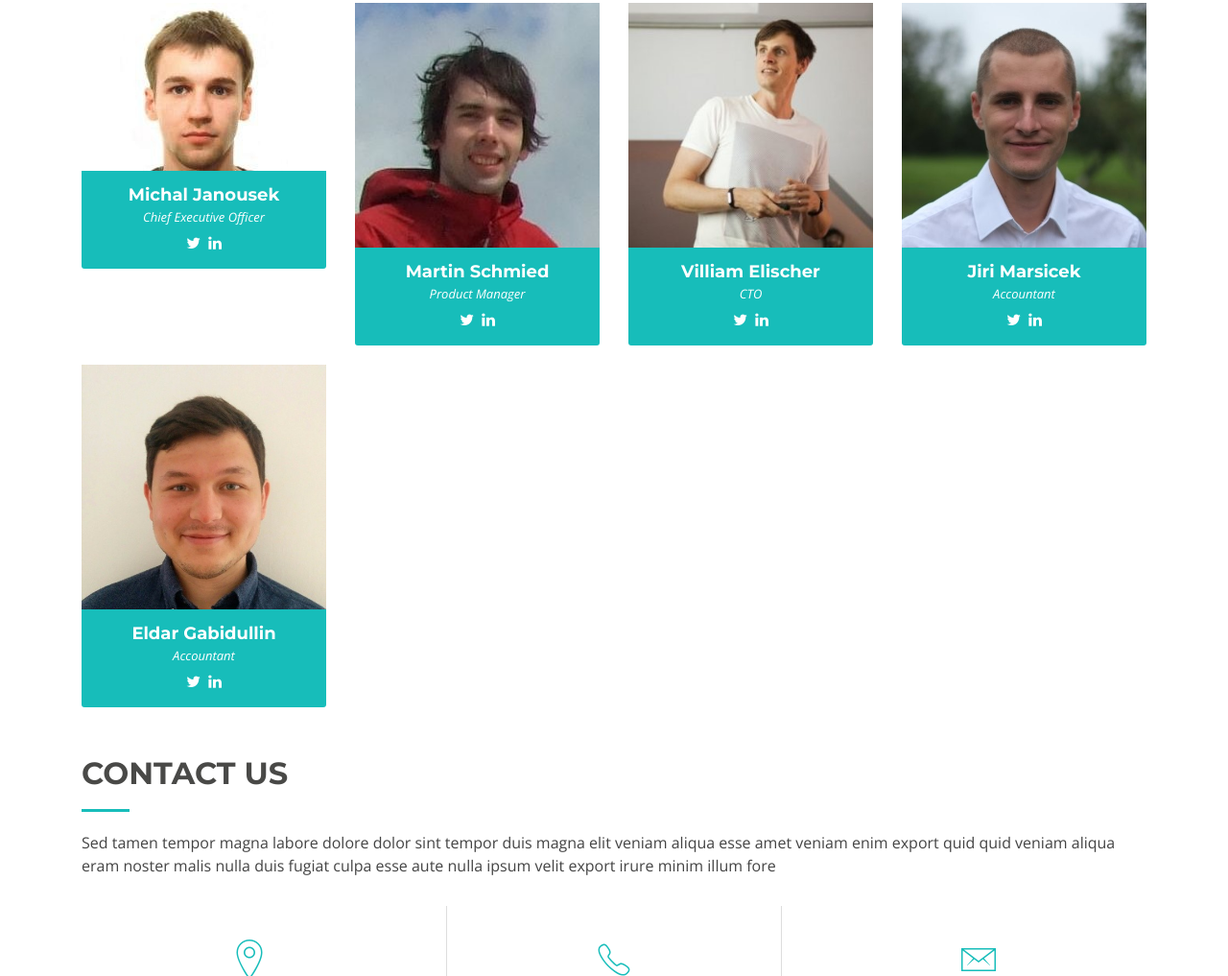
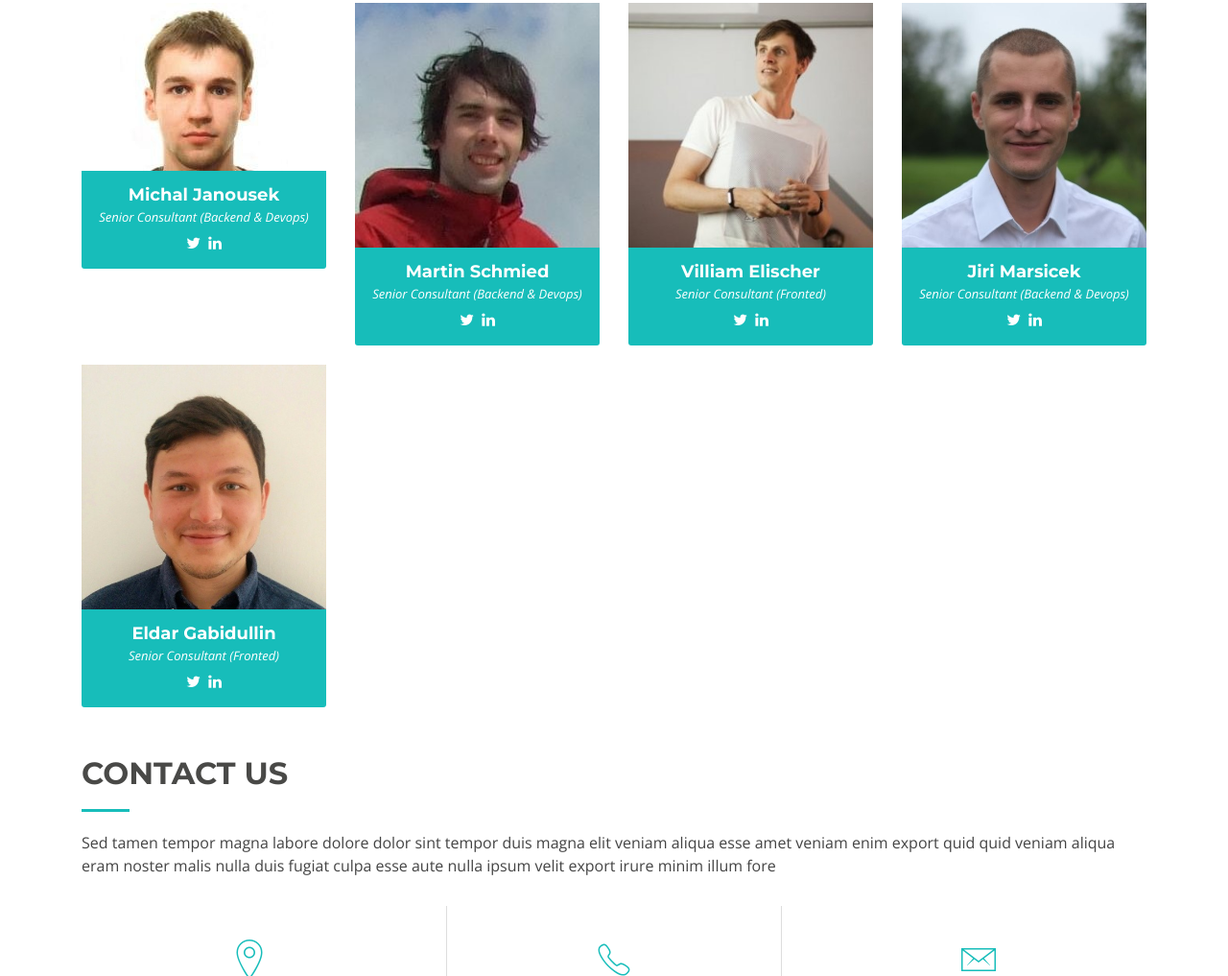
Before and after one commit to purebrew/purebrew.tech, a plain HTML site: page index.html in a window 1280 px wide. Shown: the part 2197-3214 px from the top of the page at 96% size. Drawn offline with nearby package versions, Linux system fonts and the light colour scheme; files whose address does not match are found by name.

Commit message:
Changes of the site

```diff
--- a/index.html
+++ b/index.html
@@ -271,7 +271,7 @@
                 <div class="pic"><img src="img/team-1.jpg" alt="" /></div>
                 <div class="details">
                   <h4>Michal Janousek</h4>
-                  <span>Chief Executive Officer</span>
+                  <span>Senior Consultant (Backend & Devops)</span>
                   <div class="social">
                     <a href=""><i class="fa fa-twitter"></i></a>
                     <a href="https://www.linkedin.com/in/michal-janousek/"><i class="fa fa-linkedin"></i></a>
@@ -285,7 +285,7 @@
                 <div class="pic"><img src="img/team-2.jpg" alt="" /></div>
                 <div class="details">
                   <h4>Martin Schmied</h4>
-                  <span>Product Manager</span>
+                  <span>Senior Consultant (Backend & Devops)</span>
                   <div class="social">
                     <a href=""><i class="fa fa-twitter"></i></a>
                     <a href="https://www.linkedin.com/in/martin-schmied-a1839042/"><i class="fa fa-linkedin"></i></a>
@@ -299,7 +299,7 @@
                 <div class="pic"><img src="img/team-3.jpg" alt="" /></div>
                 <div class="details">
                   <h4>Villiam Elischer</h4>
-                  <span>CTO</span>
+                  <span>Senior Consultant (Fronted)</span>
                   <div class="social">
                     <a href=""><i class="fa fa-twitter"></i></a>
                     <a href="https://www.linkedin.com/in/viliamelischer/"><i class="fa fa-linkedin"></i></a>
@@ -313,7 +313,7 @@
                 <div class="pic"><img src="img/team-4.jpg" alt="" /></div>
                 <div class="details">
                   <h4>Jiri Marsicek</h4>
-                  <span>Accountant</span>
+                  <span>Senior Consultant (Backend & Devops)</span>
                   <div class="social">
                     <a href=""><i class="fa fa-twitter"></i></a>
                     <a href="https://www.linkedin.com/in/jirimarsicek/"><i class="fa fa-linkedin"></i></a>
@@ -327,7 +327,7 @@
                 <div class="pic"><img src="img/team-5.jpg" alt="" /></div>
                 <div class="details">
                   <h4>Eldar Gabidullin</h4>
-                  <span>Accountant</span>
+                  <span>Senior Consultant (Fronted)</span>
                   <div class="social">
                     <a href=""><i class="fa fa-twitter"></i></a>
                     <a href="https://www.linkedin.com/in/eldar-gabidullin/"><i class="fa fa-linkedin"></i></a>
```
